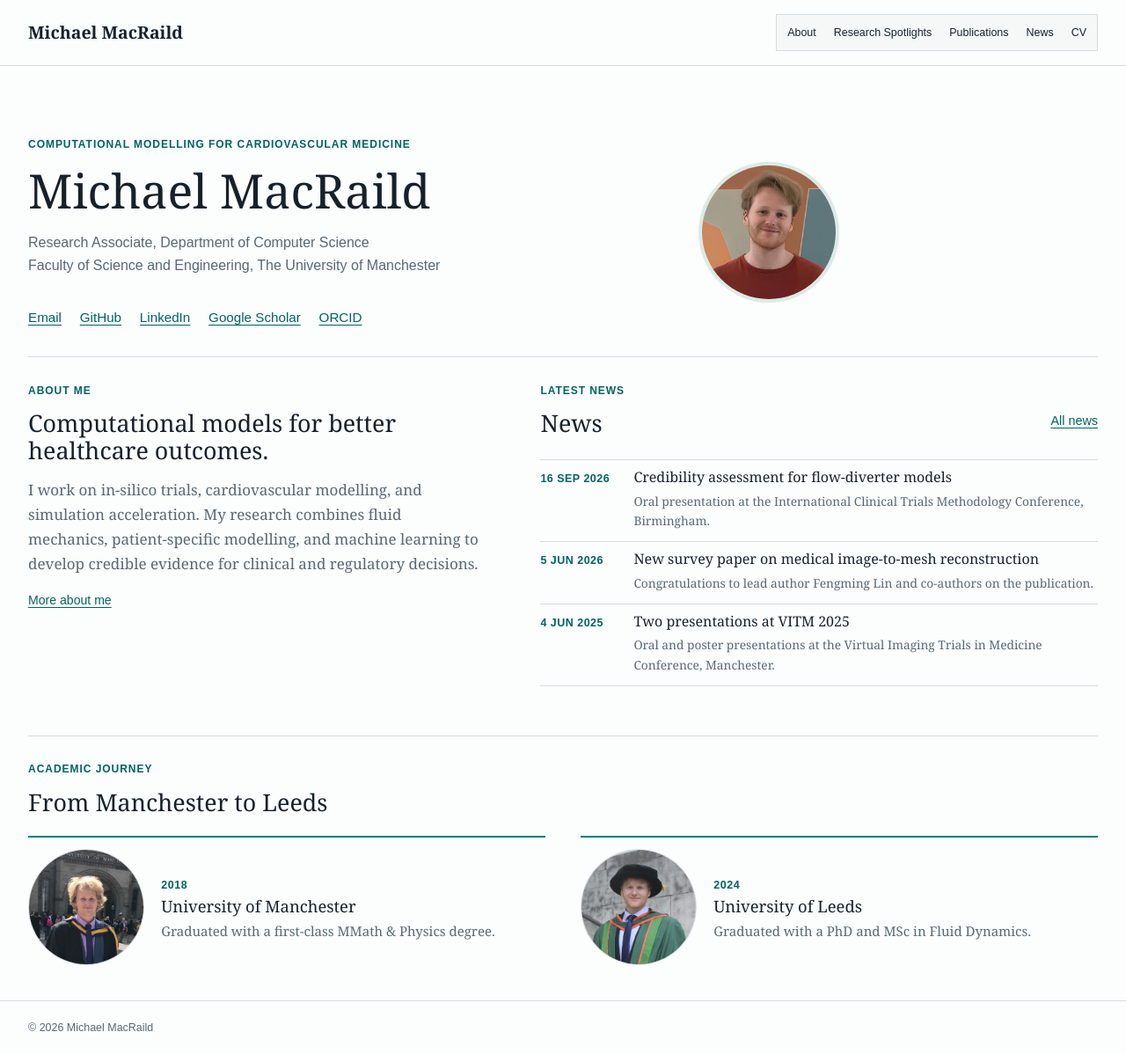
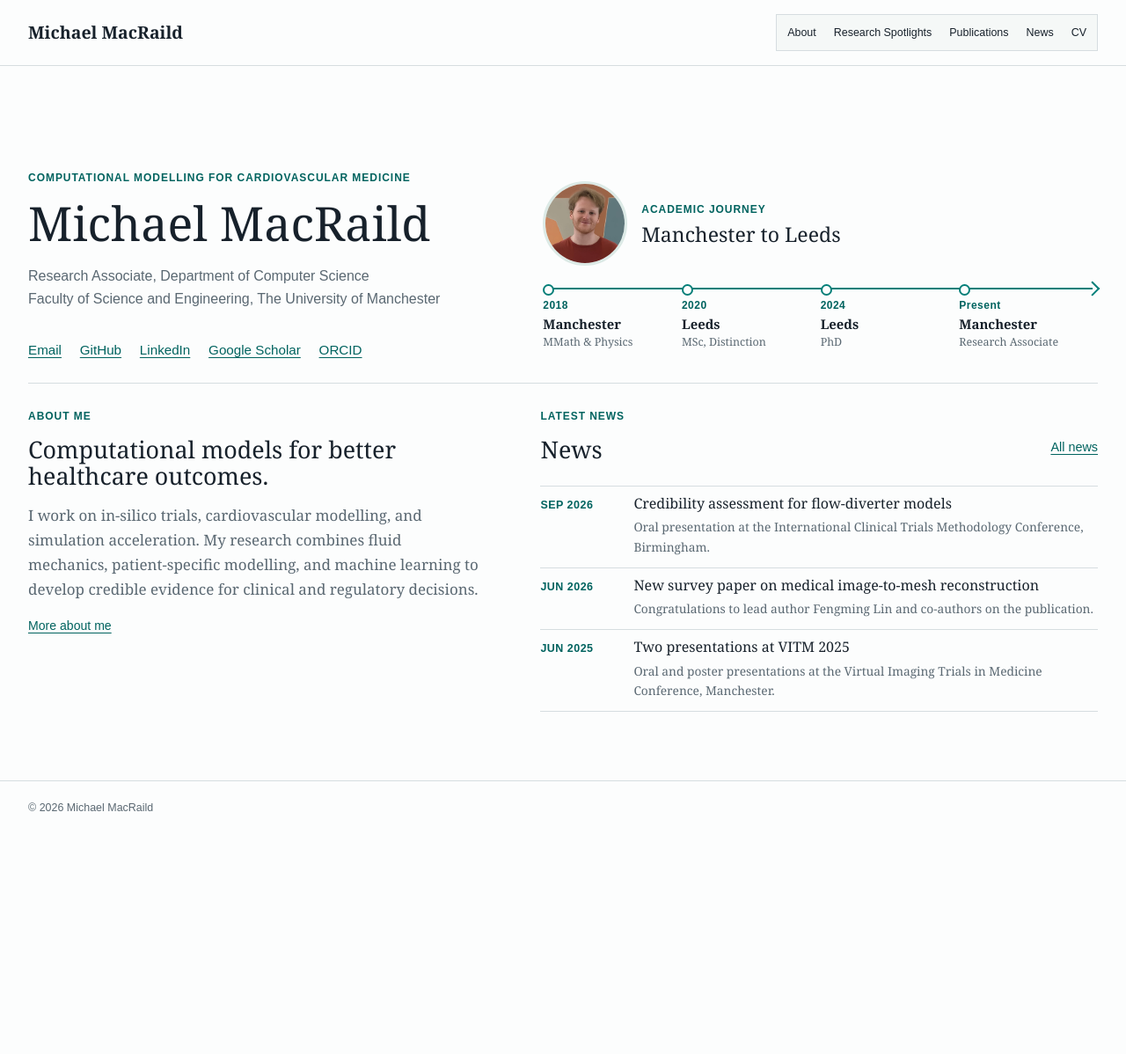
Before and after one commit to michaelmacraild/michaelmacraild.github.io, a Jekyll site: the page built from index.md, in a window 1280 px wide. Shown: the whole page at 88% size. Built offline with Jekyll 4.4.1, drawn with Linux system fonts in a browser that asks for light colours; after the commit the page ends 949 px from its top, so only the background shows below that.

Commit message:
Add files via upload

```diff
--- a/assets/css/style.scss
+++ b/assets/css/style.scss
@@ -63,9 +63,9 @@ main { min-height: calc(100vh - 144px); padding: 3.5rem 0 0; }
 .home-page { width: 100vw; margin-left: calc(50% - 50vw); }
 .home-container { width: min(100% - 4rem, 1280px); margin-right: auto; margin-left: auto; }
 .home-page { min-height: calc(100vh - 144px); display: grid; align-content: center; padding: 1.5rem 0 2.5rem; }
-.hero { display: grid; grid-template-columns: minmax(0, 730px) 160px; gap: 2rem; align-items: center; justify-content: start; padding: 0 0 2rem; }
+.hero { display: grid; grid-template-columns: minmax(0, .92fr) minmax(470px, 1.08fr); gap: 3rem; align-items: center; padding: 0 0 1.5rem; }
 .hero-copy { max-width: 730px; }
-.hero-portrait { display: block; width: 160px; height: 160px; border: 4px solid #dceae6; border-radius: 50%; object-fit: cover; background: #edf1ef; }
+.hero-portrait { display: block; width: 96px; height: 96px; border: 3px solid #dceae6; border-radius: 50%; object-fit: cover; background: #edf1ef; }
 .portrait { display: block; width: 100%; aspect-ratio: 4 / 5; object-fit: cover; background: #edf1ef; }
 
 h1, h2, h3 { color: var(--ink); font-weight: normal; line-height: 1.12; }
@@ -112,14 +112,19 @@ h3 { margin: 0 0 .35rem; font-size: 1.15rem; }
 .home-news .news-list h3 { font-size: 1rem; }
 .home-news .news-list p { font-size: .86rem; }
 
-.academic-timeline { border-top: 1px solid var(--line); margin-top: 3.5rem; padding-top: 1.8rem; }
-.timeline-heading h2 { margin-top: 0; font-size: clamp(1.45rem, 2.1vw, 1.9rem); }
-.timeline-events { display: grid; grid-template-columns: repeat(2, minmax(0, 1fr)); gap: 2.5rem; margin-top: 1.4rem; }
-.timeline-event { display: grid; grid-template-columns: 132px minmax(0, 1fr); gap: 1.2rem; align-items: center; border-top: 2px solid var(--accent); padding-top: .8rem; }
-.timeline-event img { display: block; width: 132px; aspect-ratio: 1 / 1; object-fit: cover; border: 1px solid var(--line); border-radius: 50%; }
-.timeline-event time { color: var(--accent-dark); font-family: Arial, sans-serif; font-size: .78rem; font-weight: bold; letter-spacing: .05em; }
-.timeline-event h3 { margin-top: .15rem; }
-.timeline-event p { margin: 0; color: var(--muted); font-size: .94rem; }
+.hero-journey { min-width: 0; }
+.journey-heading { display: flex; align-items: center; gap: 1rem; }
+.journey-heading .section-label { margin-bottom: .3rem; }
+.journey-heading h2 { margin: 0; font-size: clamp(1.3rem, 1.8vw, 1.65rem); }
+.journey-timeline { display: grid; grid-template-columns: repeat(4, minmax(0, 1fr)); list-style: none; margin: 1.1rem 0 0; padding: 0; position: relative; }
+.journey-timeline::before { content: ""; position: absolute; top: .45rem; right: .4rem; left: .4rem; height: 2px; background: var(--accent); }
+.journey-timeline::after { content: ""; position: absolute; top: .16rem; right: 0; width: .6rem; height: .6rem; border-top: 2px solid var(--accent); border-right: 2px solid var(--accent); transform: rotate(45deg); }
+.journey-timeline li { min-width: 0; padding: 1.15rem .55rem 0 0; position: relative; }
+.journey-timeline li::before { content: ""; position: absolute; top: .18rem; left: 0; width: .56rem; height: .56rem; border: 2px solid var(--accent); border-radius: 50%; background: var(--paper); }
+.journey-timeline time, .journey-timeline strong, .journey-timeline span { display: block; }
+.journey-timeline time { color: var(--accent-dark); font-family: Arial, sans-serif; font-size: .75rem; font-weight: bold; letter-spacing: .04em; }
+.journey-timeline strong { margin-top: .12rem; font-size: .93rem; line-height: 1.2; }
+.journey-timeline span { margin-top: .2rem; color: var(--muted); font-size: .78rem; line-height: 1.3; }
 
 .spotlight-grid { display: grid; grid-template-columns: repeat(3, 1fr); gap: 1.4rem; margin-top: 1.5rem; }
 .spotlight-grid article { border-top: 1px solid var(--line); padding-top: .9rem; }
@@ -148,11 +153,11 @@ h3 { margin: 0 0 .35rem; font-size: 1.15rem; }
   nav { flex-wrap: wrap; gap: .15rem; }
   main { padding: 2.5rem 0 0; }
   .home-page { min-height: auto; display: block; padding: 0 0 3rem; }
-  .hero { grid-template-columns: 1fr; gap: 1.25rem; padding: 0 0 2.5rem; }
-  .hero-portrait { width: 140px; height: 140px; }
+  .hero { grid-template-columns: 1fr; gap: 1.75rem; padding: 0 0 2.5rem; }
   .research-grid { grid-template-columns: 1fr; gap: 1.6rem; }
   .home-dashboard { grid-template-columns: 1fr; gap: 2.5rem; }
-  .timeline-events { grid-template-columns: 1fr; gap: 1.8rem; }
+  .journey-timeline { grid-template-columns: repeat(2, minmax(0, 1fr)); row-gap: 1.25rem; }
+  .journey-timeline::before, .journey-timeline::after { display: none; }
   .section-heading { align-items: start; flex-direction: column; gap: 0; }
   .section-heading > a { margin-bottom: 0; }
   .news-list li { grid-template-columns: 1fr; gap: .4rem; }
--- a/index.md
+++ b/index.md
@@ -16,7 +16,18 @@ layout: default
         <a href="https://orcid.org/0009-0001-3307-743X">ORCID</a>
       </div>
     </div>
-    <img class="hero-portrait" src="{{ '/assets/img/profile.jpg' | relative_url }}" alt="Michael MacRaild" width="160" height="160">
+    <aside class="hero-journey" aria-labelledby="academic-journey-title">
+      <div class="journey-heading">
+        <img class="hero-portrait" src="{{ '/assets/img/profile.jpg' | relative_url }}" alt="Michael MacRaild" width="96" height="96">
+        <div><p class="section-label">Academic journey</p><h2 id="academic-journey-title">Manchester to Leeds</h2></div>
+      </div>
+      <ol class="journey-timeline">
+        <li><time datetime="2018">2018</time><strong>Manchester</strong><span>MMath &amp; Physics</span></li>
+        <li><time datetime="2020">2020</time><strong>Leeds</strong><span>MSc, Distinction</span></li>
+        <li><time datetime="2024">2024</time><strong>Leeds</strong><span>PhD</span></li>
+        <li><time>Present</time><strong>Manchester</strong><span>Research Associate</span></li>
+      </ol>
+    </aside>
   </section>
 
   <div class="home-dashboard home-container">
@@ -29,27 +40,11 @@ layout: default
     <section class="home-news">
       <div class="section-heading"><div><p class="section-label">Latest news</p><h2>News</h2></div><a href="{{ '/news/' | relative_url }}">All news</a></div>
       <ul class="news-list">
-        <li><time datetime="2026-09-16">16 Sep 2026</time><div><h3>Credibility assessment for flow-diverter models</h3><p>Oral presentation at the International Clinical Trials Methodology Conference, Birmingham.</p></div></li>
-        <li><time datetime="2026-06-05">5 Jun 2026</time><div><h3>New survey paper on medical image-to-mesh reconstruction</h3><p>Congratulations to lead author Fengming Lin and co-authors on the publication.</p></div></li>
-        <li><time datetime="2025-06-04">4 Jun 2025</time><div><h3>Two presentations at VITM 2025</h3><p>Oral and poster presentations at the Virtual Imaging Trials in Medicine Conference, Manchester.</p></div></li>
+        <li><time datetime="2026-09-16">Sep 2026</time><div><h3>Credibility assessment for flow-diverter models</h3><p>Oral presentation at the International Clinical Trials Methodology Conference, Birmingham.</p></div></li>
+        <li><time datetime="2026-06-05">Jun 2026</time><div><h3>New survey paper on medical image-to-mesh reconstruction</h3><p>Congratulations to lead author Fengming Lin and co-authors on the publication.</p></div></li>
+        <li><time datetime="2025-06-04">Jun 2025</time><div><h3>Two presentations at VITM 2025</h3><p>Oral and poster presentations at the Virtual Imaging Trials in Medicine Conference, Manchester.</p></div></li>
       </ul>
     </section>
   </div>
 
-  <section class="academic-timeline home-container" aria-labelledby="academic-journey-title">
-    <div class="timeline-heading">
-      <p class="section-label">Academic journey</p>
-      <h2 id="academic-journey-title">From Manchester to Leeds</h2>
-    </div>
-    <div class="timeline-events">
-      <article class="timeline-event">
-        <img src="{{ '/assets/img/UoM.jpg' | relative_url }}" alt="Michael MacRaild at his University of Manchester graduation ceremony in 2018">
-        <div><time datetime="2018">2018</time><h3>University of Manchester</h3><p>Graduated with a first-class MMath &amp; Physics degree.</p></div>
-      </article>
-      <article class="timeline-event">
-        <img src="{{ '/assets/img/UoL.JPG' | relative_url }}" alt="Michael MacRaild at his University of Leeds graduation ceremony in 2024">
-        <div><time datetime="2024">2024</time><h3>University of Leeds</h3><p>Graduated with a PhD and MSc in Fluid Dynamics.</p></div>
-      </article>
-    </div>
-  </section>
 </div>
```
Also changed, not shown: news.md (+7 -7 lines).
